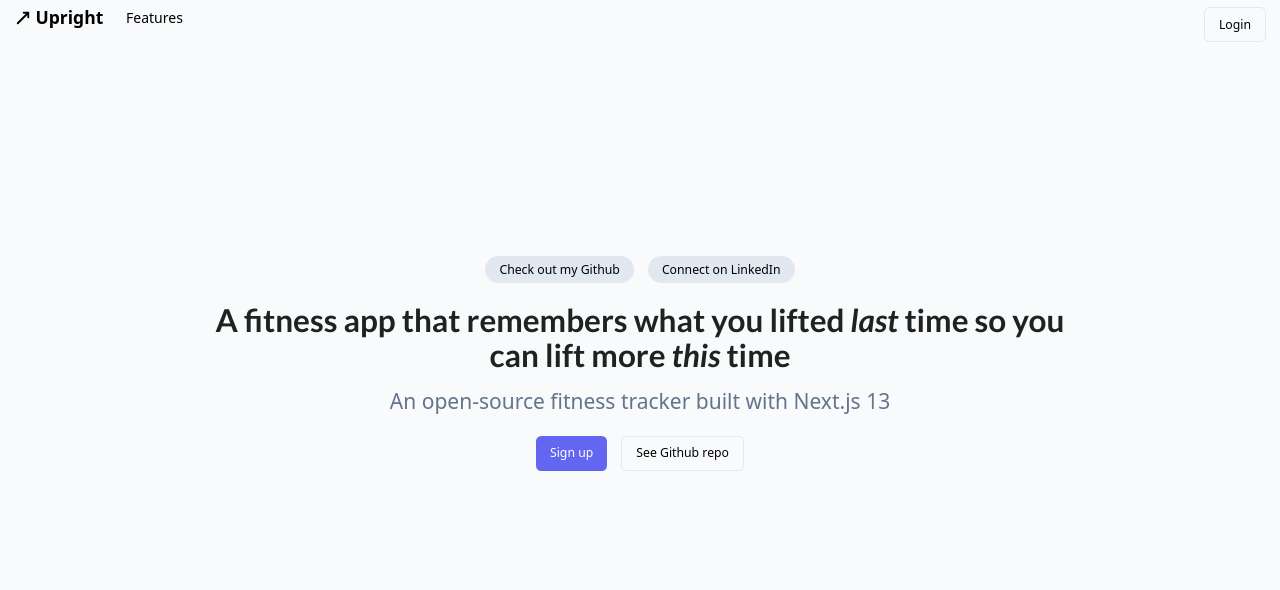
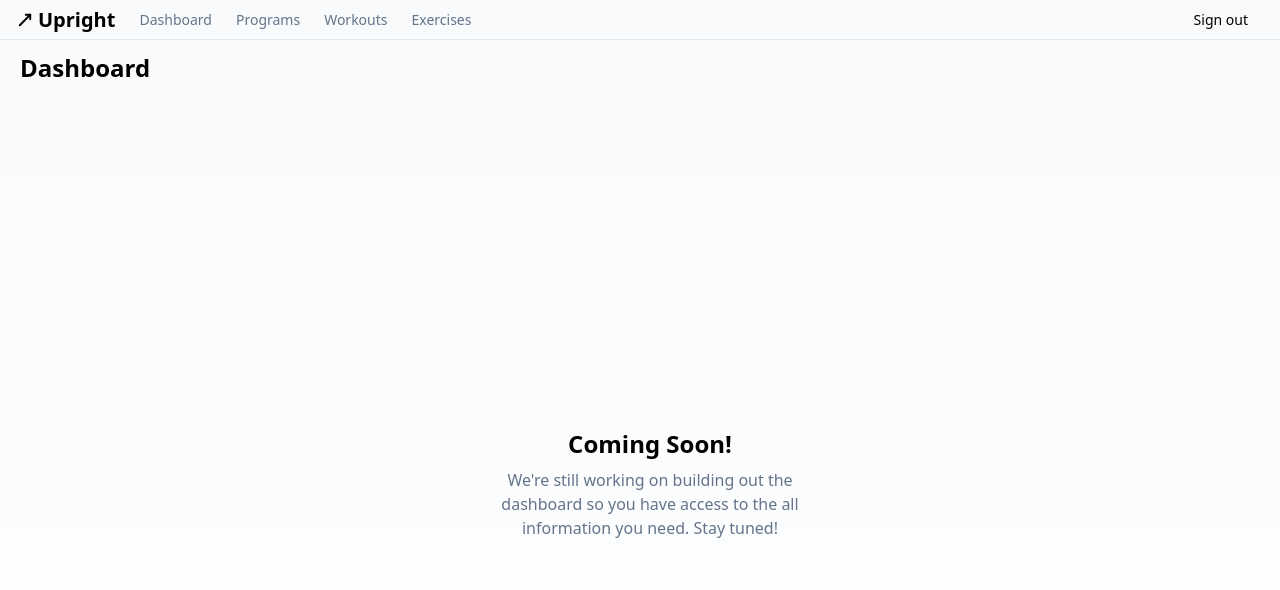
Before and after one commit to tjvonbr/upright, a Next.js app: page / in a window 1280 px wide. Shown: the top 590 px of the page. Built offline with nearby package versions, Linux system fonts and the light colour scheme; no server answers; sample sign-in values are in the browser's storage.

Commit message:
Revert "Revert "navbar""
This reverts commit 95db7c14a7e4217d616f9d00c7886f995d33f37f.

```diff
--- /dev/null
+++ b/src/app/(dashboard)/(dashboard)/layout.tsx
@@ -0,0 +1,30 @@
+import { redirect } from "next/navigation";
+import React from "react";
+
+import UserNav from "@/components/UserNav";
+import { navbarItems } from "@/config/navigation";
+
+import { getCurrentUser } from "../../../lib/session";
+
+interface DashboardLayoutProps {
+  children: React.ReactNode;
+}
+
+export default async function DashboardLayout({
+  children,
+}: DashboardLayoutProps) {
+  const user = await getCurrentUser();
+
+  if (!user) {
+    redirect("/login");
+  }
+
+  return (
+    <div className="min-h-screen flex flex-col">
+      <header className="h-10 py-2 px-4 flex justify-between items-center border-b border-slate-200">
+        <UserNav navbarItems={navbarItems.dashboard} />
+      </header>
+      <main>{children}</main>
+    </div>
+  );
+}
--- /dev/null
+++ b/src/app/(dashboard)/(dashboard)/page.tsx
@@ -0,0 +1,14 @@
+export default async function Dashboard() {
+  return (
+    <div className="pl-5 pt-3">
+      <h1 className="text-2xl font-bold">Dashboard</h1>
+      <div className="h-screen mx-auto w-1/4 flex flex-col justify-center items-center space-y-2">
+        <h2 className="text-2xl font-bold">Coming Soon!</h2>
+        <p className="text-slate-500 text-center">
+          We&apos;re still working on building out the dashboard so you have
+          access to the all information you need. Stay tuned!
+        </p>
+      </div>
+    </div>
+  );
+}
--- a/src/app/(dashboard)/dashboard/components/Header.tsx
+++ /dev/null
@@ -1,25 +0,0 @@
-"use client";
-
-import { User } from "next-auth";
-import { signOut } from "next-auth/react";
-import { Dropdown } from "semantic-ui-react";
-
-const Header = ({ user }: { user: User }) => {
-  const name = user ? `${user.firstName} ${" "} ${user.lastName}` : "";
-  return (
-    <div className="h-[50px] px-2 border border-b-lightgray w-full flex justify-between items-center">
-      <button>
-        <span className="text-2xl">&#128200;</span>
-      </button>
-      <div className="mx-2 flex justify-center items-center">
-        <Dropdown className="font-medium" text={name}>
-          <Dropdown.Menu>
-            <Dropdown.Item onClick={() => signOut()} text="Sign Out" />
-          </Dropdown.Menu>
-        </Dropdown>
-      </div>
-    </div>
-  );
-};
-
-export default Header;
--- a/src/app/(dashboard)/dashboard/page.tsx
+++ b/src/app/(dashboard)/page.tsx
@@ -2,7 +2,7 @@ export default async function Dashboard() {
   return (
     <div className="pl-5 pt-3">
       <h1 className="text-2xl font-bold">Dashboard</h1>
-      <div className="h-screen mx-auto w-1/4 flex flex-col justify-center items-center">
+      <div className="h-screen mx-auto w-1/4 flex flex-col justify-center items-center space-y-2">
         <h2 className="text-2xl font-bold">Coming Soon!</h2>
         <p className="text-slate-500 text-center">
           We&apos;re still working on building out the dashboard so you have
--- /dev/null
+++ b/src/app/(delete)/(dashboard)/layout.tsx
@@ -0,0 +1,30 @@
+import { redirect } from "next/navigation";
+import React from "react";
+
+import UserNav from "@/components/UserNav";
+import { navbarItems } from "@/config/navigation";
+
+import { getCurrentUser } from "../../../lib/session";
+
+interface DashboardLayoutProps {
+  children: React.ReactNode;
+}
+
+export default async function DashboardLayout({
+  children,
+}: DashboardLayoutProps) {
+  const user = await getCurrentUser();
+
+  if (!user) {
+    redirect("/login");
+  }
+
+  return (
+    <div className="min-h-screen flex flex-col">
+      <header className="h-10 py-2 px-4 flex justify-between items-center border-b border-slate-200">
+        <UserNav navbarItems={navbarItems.dashboard} />
+      </header>
+      <main>{children}</main>
+    </div>
+  );
+}
--- /dev/null
+++ b/src/app/(delete)/(dashboard)/page.tsx
@@ -0,0 +1,14 @@
+export default async function Dashboard() {
+  return (
+    <div className="pl-5 pt-3">
+      <h1 className="text-2xl font-bold">Dashboard</h1>
+      <div className="h-screen mx-auto w-1/4 flex flex-col justify-center items-center space-y-2">
+        <h2 className="text-2xl font-bold">Coming Soon!</h2>
+        <p className="text-slate-500 text-center">
+          We&apos;re still working on building out the dashboard so you have
+          access to the all information you need. Stay tuned!
+        </p>
+      </div>
+    </div>
+  );
+}
--- a/src/app/(dashboard)/dashboard/layout.tsx
+++ b/src/app/dashboard/layout.tsx
@@ -2,8 +2,9 @@ import { redirect } from "next/navigation";
 import React from "react";
 
 import UserNav from "@/components/UserNav";
+import { navbarItems } from "@/config/navigation";
 
-import { getCurrentUser } from "../../../lib/session";
+import { getCurrentUser } from "../../lib/session";
 
 interface DashboardLayoutProps {
   children: React.ReactNode;
@@ -21,7 +22,7 @@ export default async function DashboardLayout({
   return (
     <div className="min-h-screen flex flex-col">
       <header className="h-10 py-2 px-4 flex justify-between items-center border-b border-slate-200">
-        <UserNav />
+        <UserNav navbarItems={navbarItems.dashboard} />
       </header>
       <main>{children}</main>
     </div>
--- /dev/null
+++ b/src/app/dashboard/page.tsx
@@ -0,0 +1,14 @@
+export default async function Dashboard() {
+  return (
+    <div className="pl-5 pt-3">
+      <h1 className="text-2xl font-bold">Dashboard</h1>
+      <div className="h-screen mx-auto w-1/4 flex flex-col justify-center items-center space-y-2">
+        <h2 className="text-2xl font-bold">Coming Soon!</h2>
+        <p className="text-slate-500 text-center">
+          We&apos;re still working on building out the dashboard so you have
+          access to the all information you need. Stay tuned!
+        </p>
+      </div>
+    </div>
+  );
+}
--- a/src/components/UserNav.tsx
+++ b/src/components/UserNav.tsx
@@ -6,16 +6,33 @@ import { signOut } from "next-auth/react";
 import { twJoin } from "tailwind-merge";
 
 import { buttonVariants } from "@/app/components/common/button";
+import { NavbarItem } from "@/config/navigation";
 
-export default function UserNav() {
+interface UserNavProps {
+  navbarItems?: NavbarItem[];
+}
+
+export default function UserNav({ navbarItems }: UserNavProps) {
   return (
     <div className="w-full flex items-center justify-between">
+      <div className="flex items-center space-x-6">
         <Link className="flex items-center space-x-1" href="/">
           <MoveUpRight color="black" size={18} strokeWidth={2.5} />
           <span className="font-bold text-xl text-black hover:text-black">
             Upright
           </span>
         </Link>
+        {navbarItems &&
+          navbarItems.map((item, idx: number) => (
+            <Link
+              className="text-sm text-slate-500 hover:text-black transition-colors"
+              key={idx}
+              href={item.href}
+            >
+              {item.name}
+            </Link>
+          ))}
+      </div>
       <button
         className={twJoin(buttonVariants({ variant: "ghost" }))}
         onClick={() => signOut({ callbackUrl: "/login" })}
--- a/src/config/navigation.ts
+++ b/src/config/navigation.ts
@@ -1,10 +1,33 @@
 // Main navbar items for dashboard layout
+
+export interface NavbarItem {
+  name: string;
+  href: string;
+}
 
 export const navbarItems = {
   mainNavbar: [
     {
       name: "Features",
       href: "/#features",
+    },
+  ],
+  dashboard: [
+    {
+      name: "Dashboard",
+      href: "/dashboard",
+    },
+    {
+      name: "Programs",
+      href: "/programs",
+    },
+    {
+      name: "Workouts",
+      href: "/workouts",
+    },
+    {
+      name: "Exercises",
+      href: "/exercises",
     },
   ],
 };
```
Also changed, not shown: src/components/AuthContext.tsx (renamed from src/app/(dashboard)/dashboard/components/AuthContext.tsx). Lines whose indentation alone changed are shown as unchanged.
